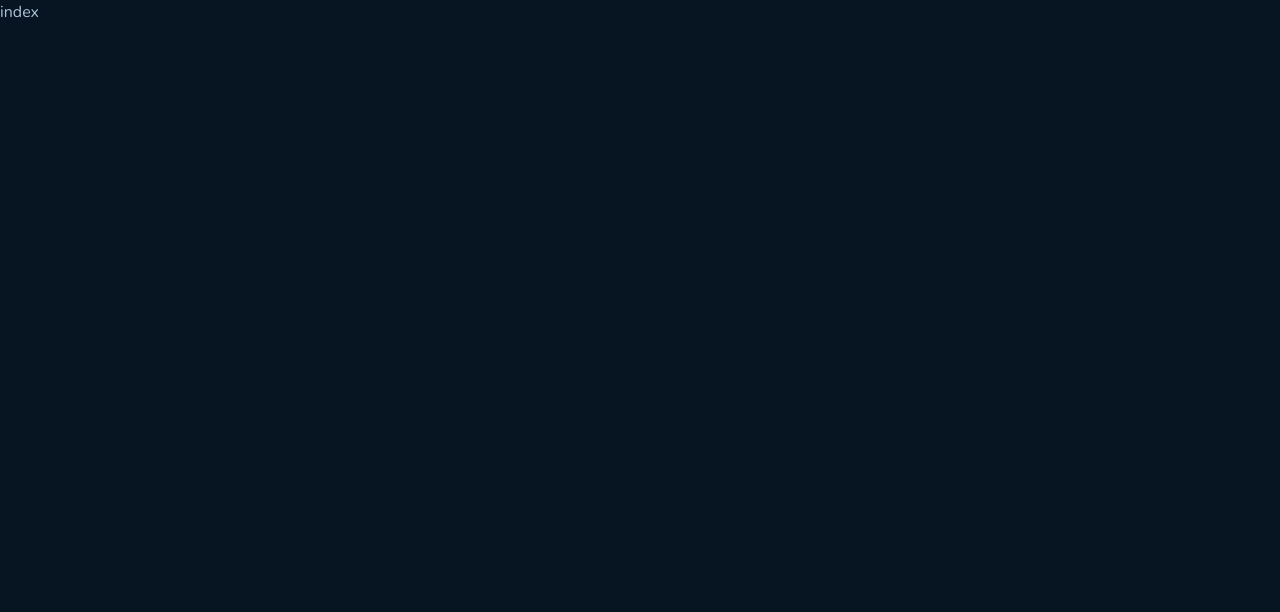
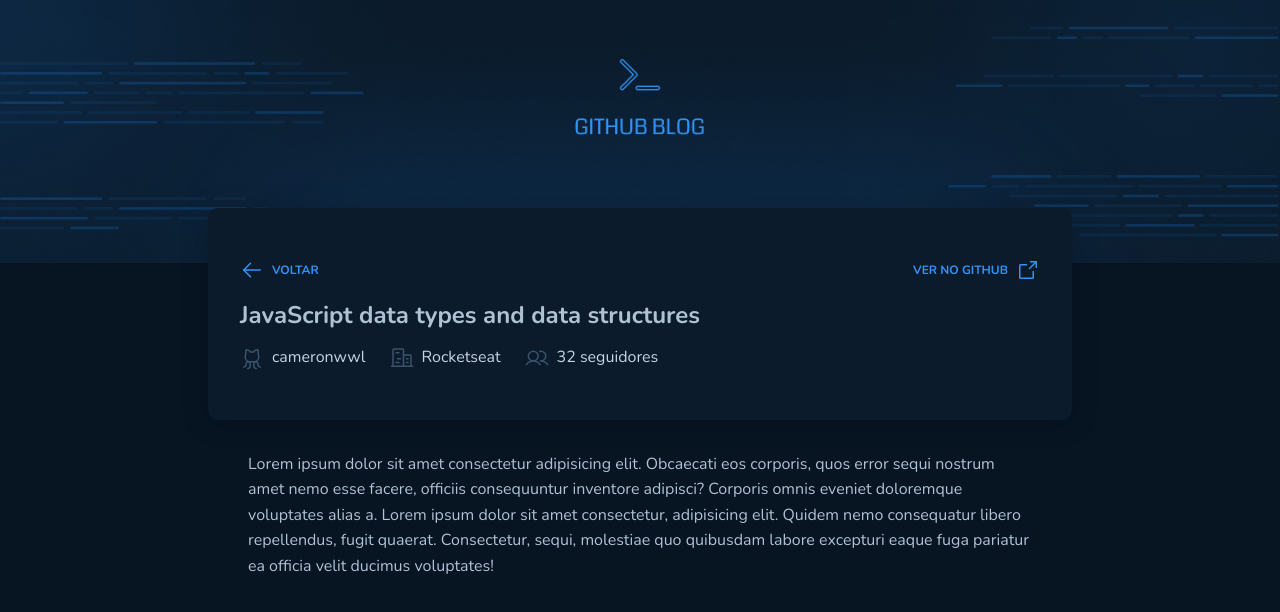
Before and after one commit to RelancioBorgesDev/Github-Blog, a React (Vite) app: page /post/1 in a window 1280 px wide. Shown: the top 612 px of the page. Built offline with nearby package versions, Linux system fonts and the light colour scheme.

Commit message:
Finalizado estrutura visual de Blog e Post

```diff
--- a/src/pages/Blog/index.tsx
+++ b/src/pages/Blog/index.tsx
@@ -1,21 +1,22 @@
 import React from "react";
 import Header from "../../components/Header";
 import Card from "./components/Card";
+import HeaderBlog from "./components/HeaderBlog";
 import SearchForm from "./components/SearchForm";
 import { CardsContainer, Container } from "./style";
 
 export default function Blog() {
   return (
-    <div>
-      <Header />
+    <>
+      <Header children={<HeaderBlog />}/>
       <Container>
         <SearchForm />
         <CardsContainer>
-          <Card/>
-          <Card/>
-          <Card/>
+          <Card />
+          <Card />
+          <Card />
         </CardsContainer>
       </Container>
-    </div>
+    </>
   );
 }
--- a/src/pages/Post/index.tsx
+++ b/src/pages/Post/index.tsx
@@ -1,7 +1,14 @@
-import React from 'react'
+import Header from '../../components/Header'
+import HeaderPost from './components/HeaderPost'
+import { Container, TextContainer } from './style'
 
 export default function Post() {
   return (
-    <div>index</div>
+    <Container>
+      <Header children={<HeaderPost/>}/>
+      <TextContainer>
+        <p>Lorem ipsum dolor sit amet consectetur adipisicing elit. Obcaecati eos corporis, quos error sequi nostrum amet nemo esse facere, officiis consequuntur inventore adipisci? Corporis omnis eveniet doloremque voluptates alias a. Lorem ipsum dolor sit amet consectetur, adipisicing elit. Quidem nemo consequatur libero repellendus, fugit quaerat. Consectetur, sequi, molestiae quo quibusdam labore excepturi eaque fuga pariatur ea officia velit ducimus voluptates!</p>
+      </TextContainer>
+    </Container>
   )
 }
--- a/src/pages/Post/style.ts
+++ b/src/pages/Post/style.ts
@@ -1,5 +1,17 @@
 import styled from 'styled-components';
 
 export const Container = styled.div`
+   width : 100%;
+   display: flex;
+   align-items: center;
+   justify-content: center;
+   flex-direction: column;
+   gap: 3.75rem;
+`;
 
-`;
+
+export const TextContainer = styled.div`
+    width : 54rem;
+    margin-top: 5rem;
+    padding: 2.5rem;
+`
```
